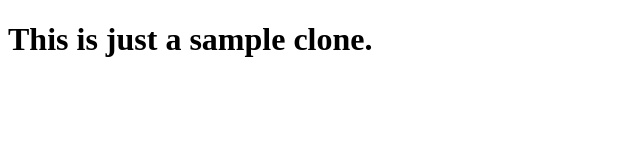
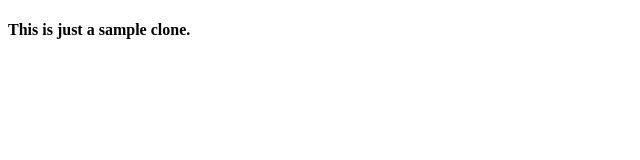
Before and after one commit to loujunel/pull-request, a plain HTML site: page index.html in a window 1280 px wide. Shown: the whole page, without its empty margins (0-640 px from the left). Drawn offline with Linux system fonts and the light colour scheme.

Commit message:
Changed heading to h4

```diff
--- a/index.html
+++ b/index.html
@@ -7,6 +7,6 @@
     <title>Sample Clone</title>
 </head>
 <body>
-    <h1>This is just a sample clone.</h1>
+    <h4>This is just a sample clone.</h4>
 </body>
 </html>
```
